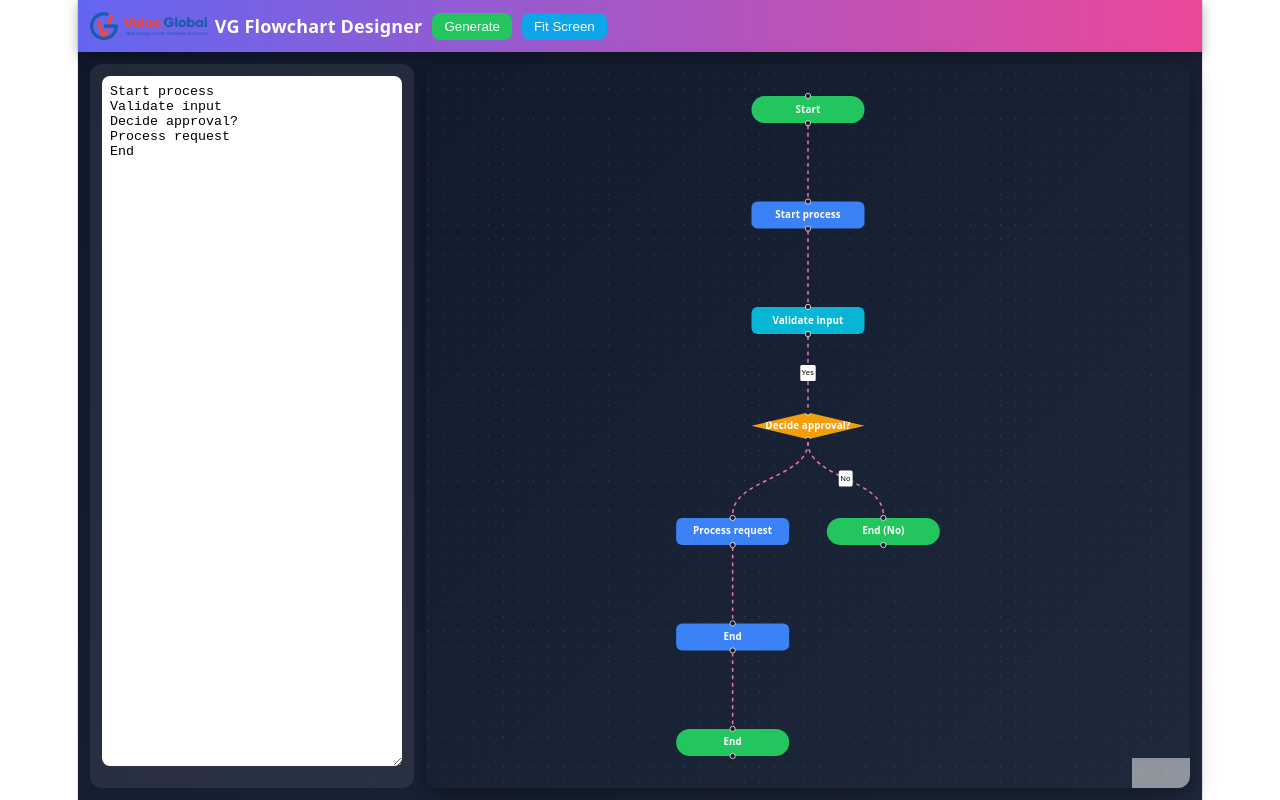
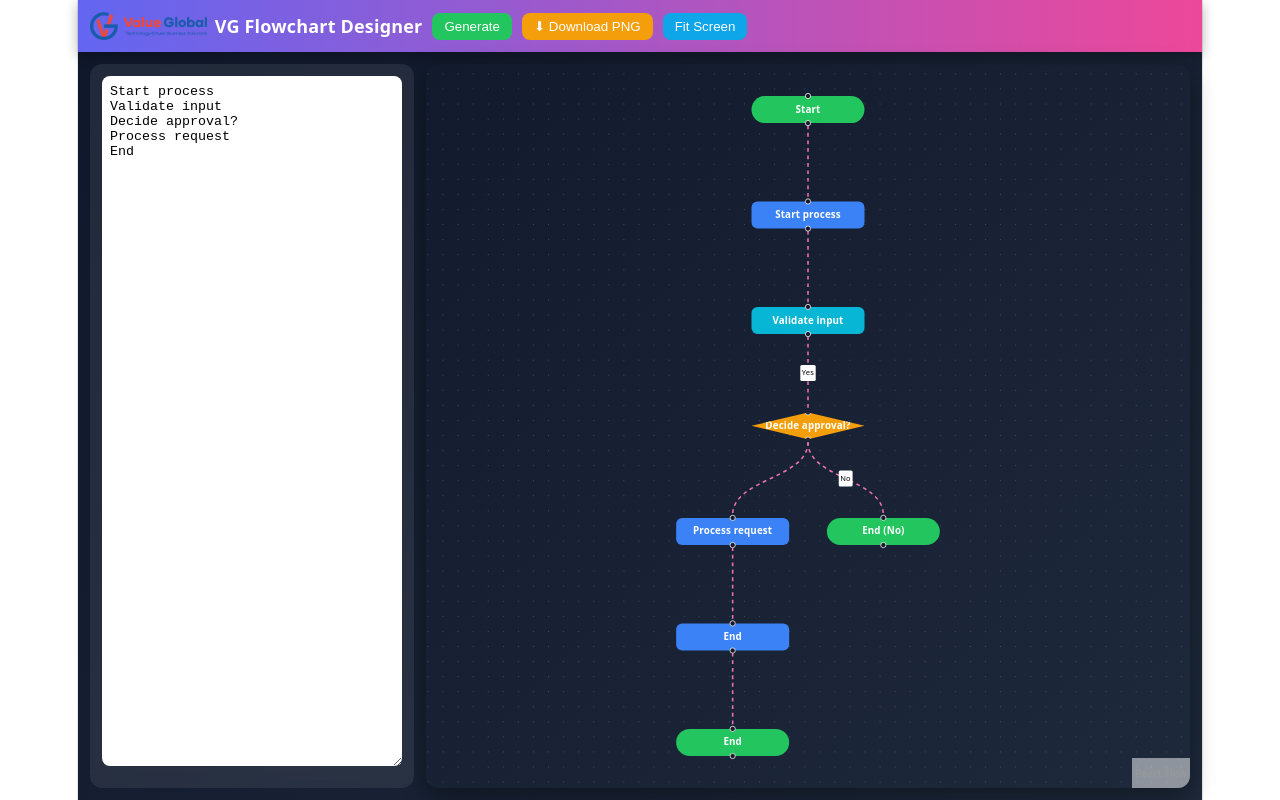
Before and after one commit to shanmugapriyag2196/KiloCode-Flow-Chart-Designer, a React (Vite) app: page / in a window 1280 px wide. Built offline with nearby package versions, Linux system fonts and the light colour scheme.

Commit message:
Restore download button

```diff
--- a/src/App.tsx
+++ b/src/App.tsx
@@ -49,6 +49,7 @@ export default function App() {
       <div style={{ padding: 12, background: 'linear-gradient(90deg,#6366f1,#ec4899)', display: 'flex', gap: 10, alignItems: 'center', boxShadow: '0 4px 12px rgba(0,0,0,.3)' }}>
         <strong style={{ fontSize: 18, display: 'flex', alignItems: 'center', gap: 8 }}><img src="/Value-Global.png" alt="VG" style={{ height: 28 }} /> VG Flowchart Designer</strong>
         <button onClick={regenerate} style={{ background: '#22c55e', color: '#fff', border: 'none', padding: '6px 12px', borderRadius: 8 }}>Generate</button>
+        <button onClick={downloadImage} style={{ background: '#f59e0b', color: '#fff', border: 'none', padding: '6px 12px', borderRadius: 8 }}>⬇ Download PNG</button>
         <button onClick={() => (document.querySelector('.react-flow__controls-fitview') as HTMLButtonElement)?.click()} style={{ background: '#0ea5e9', color: '#fff', border: 'none', padding: '6px 12px', borderRadius: 8 }}>Fit Screen</button>
       </div>
       <div style={{ flex: 1, display: 'flex', gap: 12, padding: 12 }}>
```
